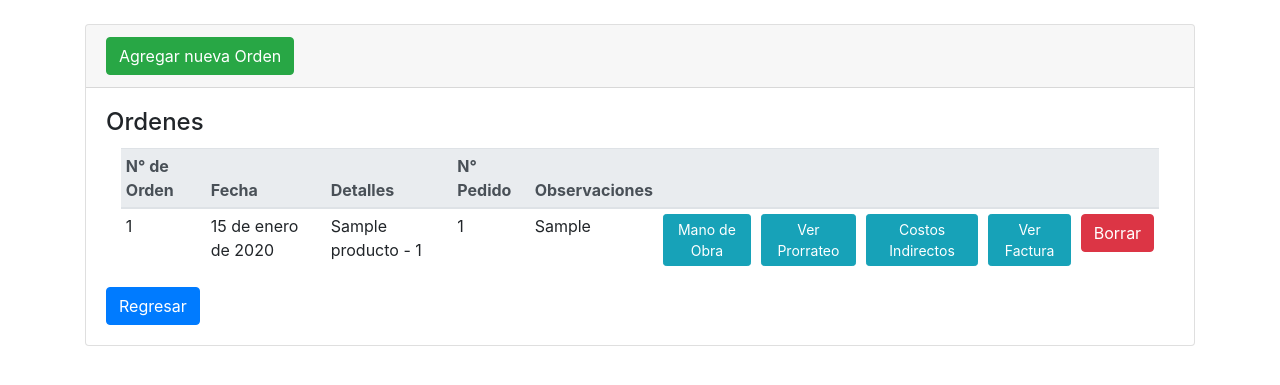
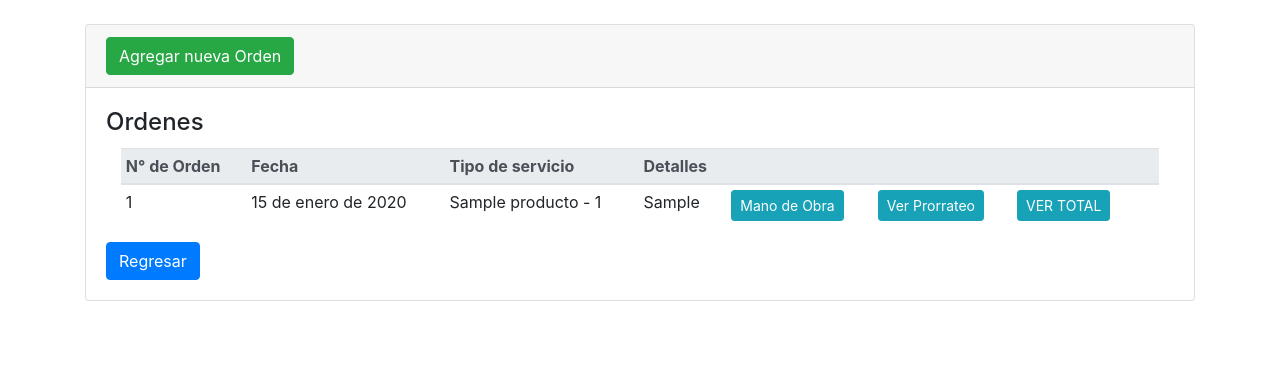
Before and after one commit to kevinventura9/sistema-technobits, a Django app: page /ContabilidadCostos/verOrdenes.html in a window 1280 px wide. Shown: the part 58-443 px from the top of the page. Run offline with Django 4.2, Linux system fonts and the light colour scheme; a user stored in the database is signed in; tables that the repository leaves empty hold one stand-in row (values such as "Sample post"); some libraries are stand-ins or nearby versions.

Commit message:
Adecuacion en botones
quitar botones editar y borrar

```diff
--- a/sica/templates/ContabilidadCostos/verOrdenes.html
+++ b/sica/templates/ContabilidadCostos/verOrdenes.html
@@ -43,9 +43,9 @@
                     <tr>
                         <th>N° de Orden </th>
                         <th>Fecha</th>
-                        <th> Detalles </th>
-                        <th>N° Pedido</th>
-                        <th>Observaciones</th>
+                        <th> Tipo de servicio </th>
+                        <!--<th>N° Pedido</th>-->
+                        <th>Detalles</th>
                         <th></th>
                         <th></th>
                         <th></th>
@@ -63,7 +63,7 @@
                             <td> {{OrdendeProduccion.id_OrdendeProduccion}}</td>
                             <td> {{OrdendeProduccion.fecha_Actual}}</td>
                             <td> {{OrdendeProduccion.producto_Orden}}</td>
-                            <td> {{OrdendeProduccion.numero_Pedido}}</td>
+                            <!--<td> {{OrdendeProduccion.numero_Pedido}}</td>-->
                             <td> {{OrdendeProduccion.detalles_Pedido}}</td>
                             <td>
                                 <a class="btn btn-info btn-sm" href="{% url 'verManodeObra' OrdendeProduccion.id_OrdendeProduccion  %}" role="button">Mano de Obra</a>
@@ -71,15 +71,17 @@
                             <td>
                                 <a class="btn btn-info btn-sm" href="{% url 'verProrrateo' OrdendeProduccion.id_OrdendeProduccion  %}" role="button">Ver Prorrateo</a>
                             </td>
-                            <td>
+                            <!--<td>
                                 <a class="btn btn-info btn-sm" href="{% url 'verCostosIndirectos' OrdendeProduccion.id_OrdendeProduccion %}" role="button">Costos Indirectos</a>
                             </td>
+                            -->
                             <td>
-                                <a class="btn btn-info btn-sm" href="{% url 'verFactura' OrdendeProduccion.id_OrdendeProduccion %}" role="button">Ver Factura</a>
+                                <a class="btn btn-info btn-sm" href="{% url 'verFactura' OrdendeProduccion.id_OrdendeProduccion %}" role="button">VER TOTAL</a>
                             </td>
-                            <td>
+                            <!--<td>
                                 <a href="#" onclick="eliminarOrden({{ OrdendeProduccion.id_OrdendeProduccion}})" class="btn btn-danger" role="button">Borrar</a>
                             </td>
+                            -->
 
                         </tr>
                     {% endfor %}
--- a/sica/templates/partidas/index.html
+++ b/sica/templates/partidas/index.html
@@ -51,11 +51,11 @@
                             <td>
                                 <a class="btn btn-info" href="{% url 'transacciones' partida.id_partida %}" role="button">Ver transacciones</a>
                             </td>
-                            <td>
+                            <!--<td>
                                 <a class="btn btn-info" href="{% url 'editar_partida' partida.id_partida %}" role="button">Editar</a>
                                 |
                                 <a href="#" onclick="eliminarPartida({{ partida.id_partida }})" class="btn btn-danger" role="button">Borrar</a>
-                            </td>
+                            </td>-->
                         </tr>
                     {% endfor %}
                 </tbody>
```
